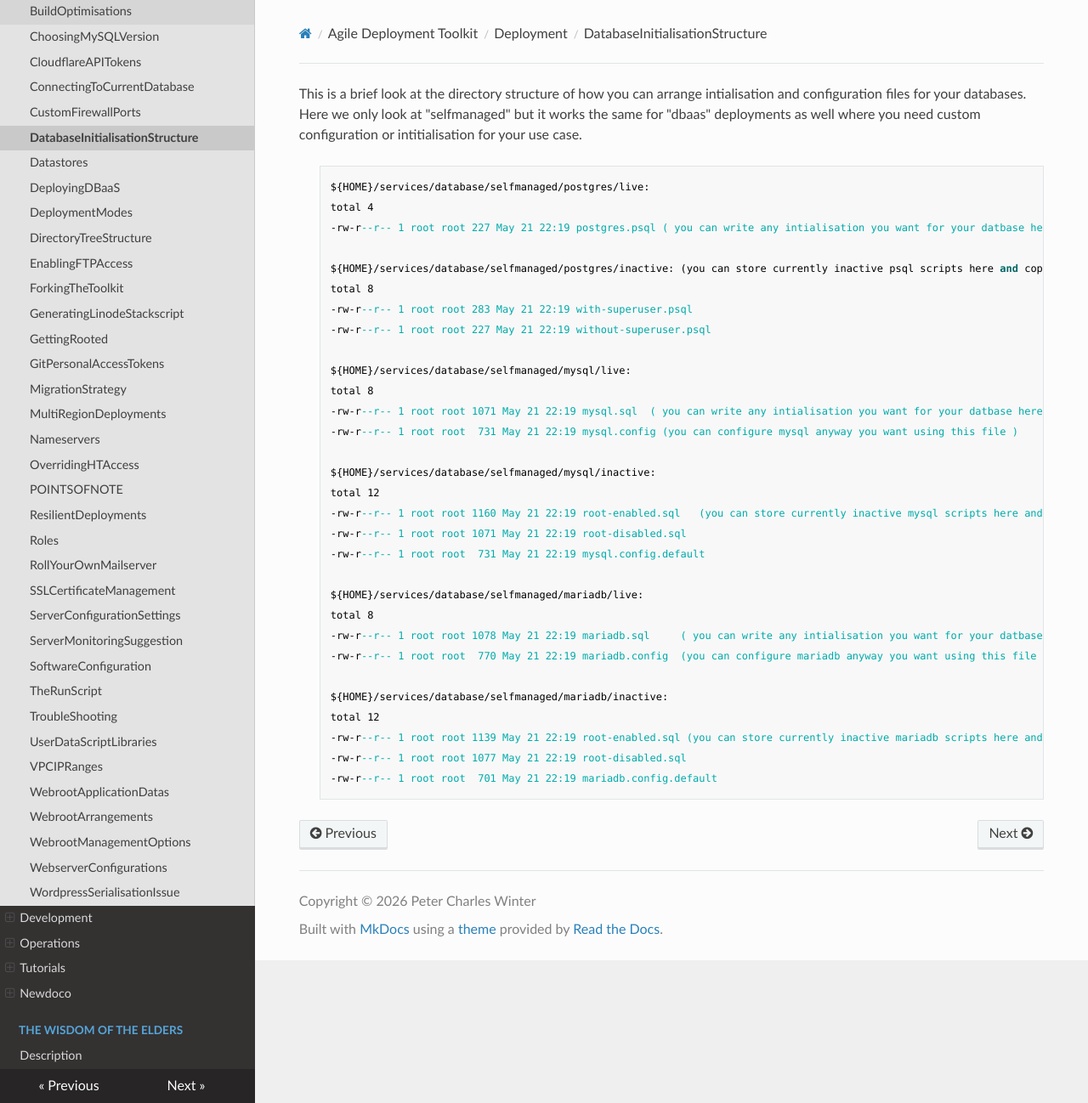
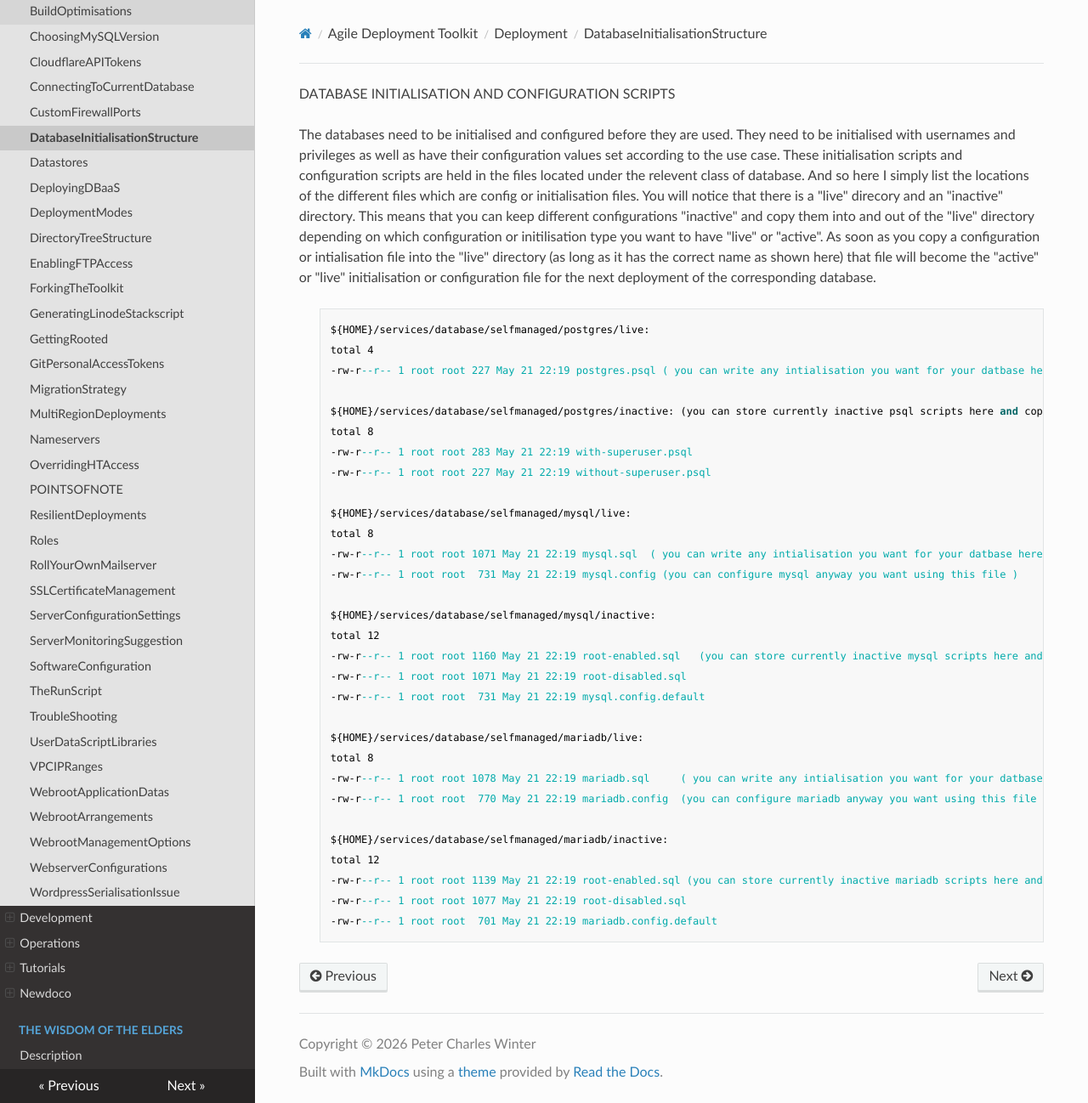
Before and after one commit to wintersys-dev/adt-documentation, an MkDocs documentation site: the page built from docs/Agile Deployment Toolkit/Deployment/DatabaseInitialisationStructure.md, in a window 1280 px wide and 1298 px high. Shown: the whole window at 85% size. Built offline with MkDocs 1.6.1, drawn with Linux system fonts in a browser that asks for light colours; nearby versions of some CDN libraries.

Commit message:
Update DatabaseInitialisationStructure.md

```diff
--- a/docs/Agile Deployment Toolkit/Deployment/DatabaseInitialisationStructure.md
+++ b/docs/Agile Deployment Toolkit/Deployment/DatabaseInitialisationStructure.md
@@ -1,4 +1,6 @@
-This is a brief look at the directory structure of how you can arrange intialisation and configuration files for your databases. Here we only look at "selfmanaged" but it works the same for "dbaas" deployments as well where you need custom configuration or intitialisation for your use case.
+DATABASE INITIALISATION AND CONFIGURATION SCRIPTS
+
+The databases need to be initialised and configured before they are used. They need to be initialised with usernames and privileges as well as have their configuration values set according to the use case. These initialisation scripts and configuration scripts are held in the files located under the relevent class of database. And so here I simply list the locations of the different files which are config or initialisation files. You will notice that there is a "live" direcory and an "inactive" directory. This means that you can keep different configurations "inactive" and copy them into and out of the "live" directory depending on which configuration or initilisation type you want to have "live" or "active". As soon as you copy a configuration or intialisation file into the "live" directory (as long as it has the correct name as shown here) that file will become the "active" or "live" initialisation or configuration file for the next deployment of the corresponding database.
 
 
 >     ${HOME}/services/database/selfmanaged/postgres/live:
```
